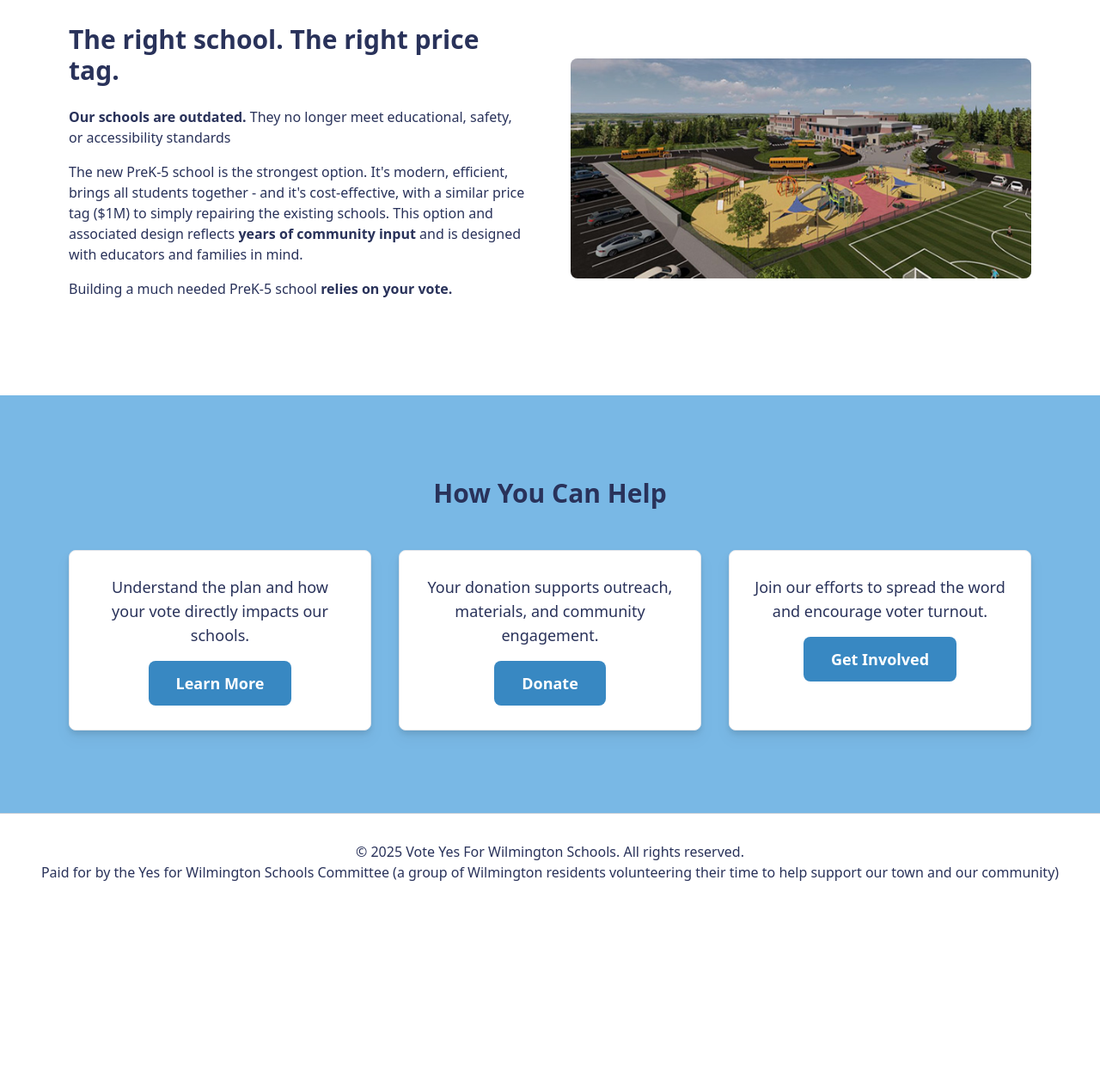
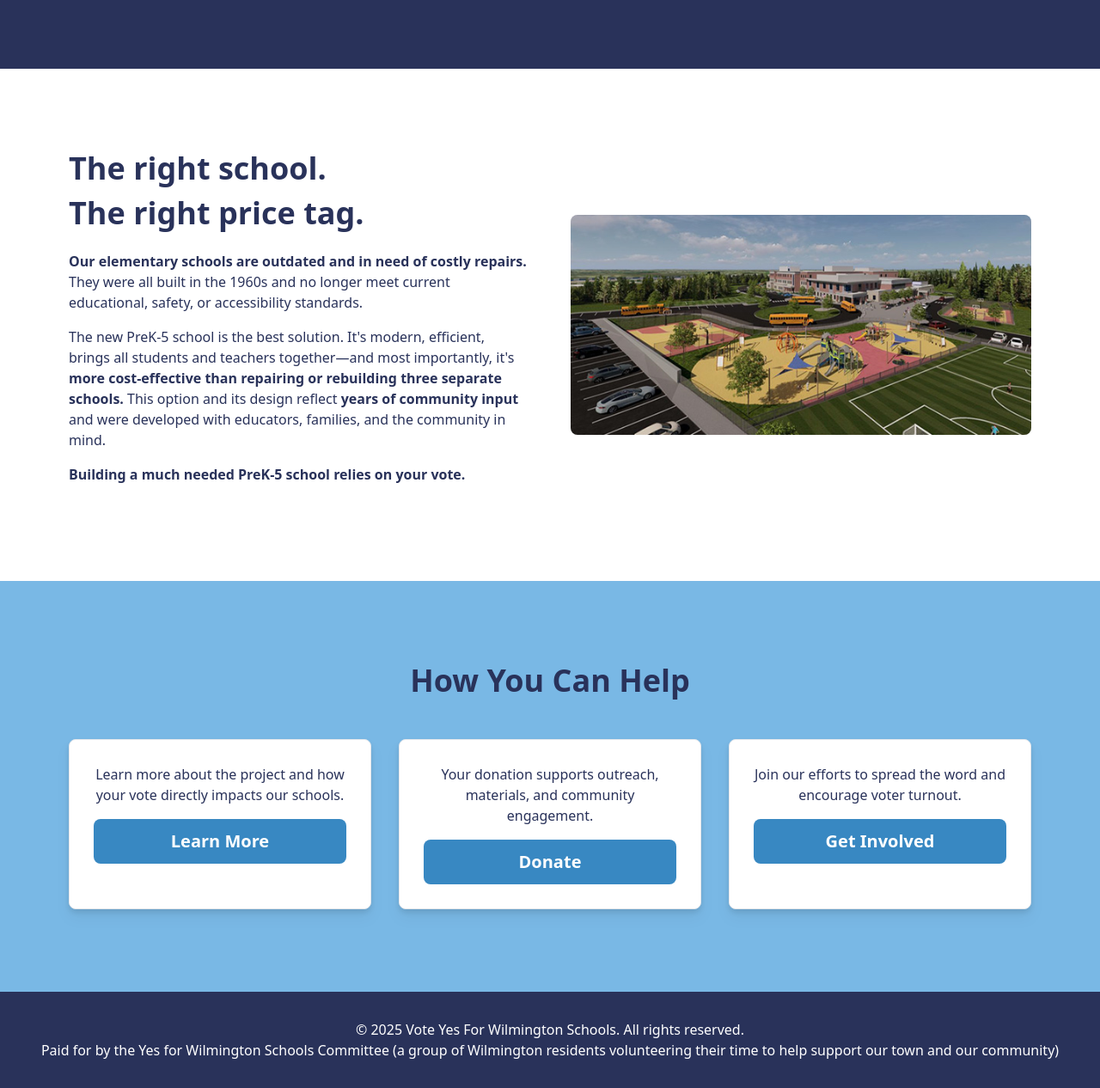
Before and after one commit to griffinm/yfws, a website built with Vite: page index.html in a window 1280 px wide. Shown: the part 740-2006 px from the top of the page at 86% size. Before the commit the page ends 1799 px from the top, so only its background shows below. Built offline with nearby package versions, Linux system fonts and the light colour scheme.

Commit message:
feedback

```diff
--- a/index.html
+++ b/index.html
@@ -7,18 +7,16 @@
   <link rel="stylesheet" href="./src/style.css">
 </head>
 <body class="min-h-screen text-black">
-  <div id="app" class="flex flex-col min-h-screen">
+  <div id="app" class="flex flex-col min-h-screen home-page">
 
     <!-- Header -->
-    <header class="bg-white shadow-sm border-b text-primary-400 fixed top-0 left-0 right-0 z-50">
+    <header class="top-nav">
       <div class="max-w-7xl px-4 sm:px-6 lg:px-8 mx-auto">
         <div class="flex justify-between items-center py-6">
           <div class="flex items-center">
-            <!-- Example of using an image directly in HTML -->
-            <img alt="Yes For Wilmington Schools Logo" class="w-8 h-8 mr-3 logo-image">
             <h1 class="text-lg md:text-2xl font-bold text-primary-400">Vote Yes for Wilmington Schools</h1>
           </div>
-          <nav class="hidden md:flex">
+          <nav class="hidden md:flex" aria-label="Main Navigation" role="navigation">
             <a href="#home" class="nav-link">Home</a>
             <a href="#about" class="nav-link">About</a>
             <a href="#support" class="nav-link">Support Us</a>
@@ -30,23 +28,25 @@
     <!-- Main Content -->
     <main class="flex flex-col items-center flex-1">
       <!-- Hero Section -->
-      <section id="home" class="home-section text-center text-white h-screen sm:h-[calc(100vh-80px-200px)] min-h-min w-full flex flex-col md:flex-row justify-around items-center bg-primary-400">
-        <div class="grid grid-cols-1 md:grid-cols-2 gap-12 items-center max-w-7xl md:p-12">
+      <section id="home" class="home-section hero-section home-section-dark-blue">
+        <div class="section-content grid grid-cols-1 md:grid-cols-2 md:gap-12 items-center">
           <div class="flex justify-center">
             <img
               src="./src/images/yes-logo.png"
               alt="Yes For Wilmington Schools Logo"
-              class="logo-image w-[250px] h-[250px] md:w-[400px] md:h-[400px] object-cover rounded-lg pt-12"
+              class="logo-image"
             />
           </div>
           <div class="flex flex-col gap-4">
-            <h2 class="text-4xl font-bold mb-4">
-              Please vote YES on September 13th and 16th.
-            </h2>
-            <p class="text-xl mb-8 max-w-3xl mx-auto">
-              A 2/3 vote is required at the in-person meeting on September 13th. We need <strong><u>all</u></strong> parents, guardians, caregivers, and supporters to attend and help secure a brighter future for Wilmington students.
+            <h2>Please vote YES on September 13th and 16th.</h2>
+            <p class="text-xl mb-8 max-w-3xl mx-auto" id="hero-text">
+              For this school to pass, we need your vote in both the in-person <strong>Special Town Meeting on Sept 13th</strong> and the
+              <strong>ballot vote on Sept 16th</strong>. A 2/3 majority vote is required at the Special Town Meeting—we need you there!
+              <br>
+              <br>
+              <strong>Let's give our children, teachers, and our community the school our town deserves.</strong>
             </p>
-            <a href="#about" class="button">
+            <a href="#about" class="button" aria-describedby="hero-text">
               Learn More
             </a>
           </div>
@@ -55,22 +55,25 @@
 
       <!-- About Section -->
       <section id="about" class="home-section home-section-white">
-        <div class="grid md:grid-cols-2 gap-12 items-center max-w-7xl md:p-12">
+        <div class="section-content grid md:grid-cols-2 gap-12">
           <div>
-            <h2 class="text-3xl font-bold mb-6">The right school. The right price tag.</h2>
+            <h2 class="text-3xl font-bold mb-3">
+              The right school.
             </h2>
-            <p class=" mb-4">
-              <strong>Our schools are outdated.</strong> They no longer meet educational, safety, or accessibility standards
+            <h2 class="text-3xl font-bold mb-6">
+              The right price tag.
+            </h2>
+            <p class="mb-4">
+              <strong>Our elementary schools are outdated and in need of costly repairs.</strong> They were all built in the 1960s and no longer meet
+              current educational, safety, or accessibility standards.
             </p>
             <p class="mb-4">
-              The new PreK&hyphen;5 school is the strongest option. It&apos;s modern, efficient, brings all students
-              together &hyphen; and it&apos;s cost-effective, with a similar price tag ($1M) to simply repairing the
-              existing schools. This option and associated design reflects <b>years of community input</b> and is
-              designed with educators and families in mind.
-
+              The new PreK-5 school is the best solution. It&apos;s modern, efficient, brings all students and teachers together—and most importantly,
+              it&apos;s <b>more cost-effective than repairing or rebuilding three separate schools.</b> This option and its design reflect <b>years of community
+              input</b> and were developed with educators, families, and the community in mind.
             </p>
             <p class="mb-4">
-              Building a much needed PreK&hyphen;5 school <b>relies on your vote.</b>
+              <strong>Building a much needed PreK-5 school relies on your vote.</strong>
             </p>
           </div>
           <div class="bg-gray-200 rounded-lg h-64 flex items-center justify-center">
@@ -84,15 +87,17 @@
 
       <!-- Support Section -->
       <section id="support" class="home-section home-section-light-blue">
-        <div class="flex flex-col gap-12 items-center max-w-7xl md:p-12">
-          <h2 class="text-3xl font-bold text-center text-primary-400">How You Can Help</h2>
+        <div class="section-content flex flex-col gap-12">
+          <h2>How You Can Help</h2>
           <div class="grid md:grid-cols-3 gap-8">
 
             <!-- Learn More -->
             <div class="hero-card">
-              Understand the plan and how your vote directly impacts our schools.
+              <p id="learn-more-btn">
+                Learn more about the project and how your vote directly impacts our schools.
+              </p>
               <div class="flex justify-center mt-4">
-                <a target="_blank" href="https://docs.google.com/document/d/1sgLuVfBuVMdRGaCGY9GweCNrJYOv6Kw1fRsvB5ihFAQ/edit?tab=t.0" class="button">
+                <a target="_blank" href="https://docs.google.com/document/d/1sgLuVfBuVMdRGaCGY9GweCNrJYOv6Kw1fRsvB5ihFAQ/edit?tab=t.0" class="button" aria-describedby="learn-more-btn">
                   Learn More
                 </a>
               </div>
@@ -100,9 +105,11 @@
 
             <!-- Donate -->
             <div class="hero-card">
-              Your donation supports outreach, materials, and community engagement.
+              <p id="donate-btn">
+                Your donation supports outreach, materials, and community engagement.
+              </p>
               <div class="flex justify-center mt-4">
-                <a target="_blank" href="https://donorbox.org/yes-for-wilmington-schools" class="button">
+                <a target="_blank" href="https://donorbox.org/yes-for-wilmington-schools" class="button" aria-describedby="donate-btn">
                   Donate
                 </a>
               </div>
@@ -110,11 +117,11 @@
 
             <!-- Get Involved -->
             <div class="hero-card">
-              <div class="flex flex-row gap-4 items-center flex-1">
+              <p id="get-involved-btn">
                 Join our efforts to spread the word and encourage voter turnout.
-              </div>
+              </p>
               <div class="flex justify-center mt-4">
-                <a target="_blank" href="https://docs.google.com/forms/d/e/1FAIpQLSdd_BH1bbJ5qh_TwjVj-UQGDApg8wodyM3kfkCBQf4gvfqs5g/viewform" class="button">
+                <a target="_blank" href="https://docs.google.com/forms/d/e/1FAIpQLSdd_BH1bbJ5qh_TwjVj-UQGDApg8wodyM3kfkCBQf4gvfqs5g/viewform" class="button" aria-describedby="get-involved-btn">
                   Get Involved
                 </a>
               </div>
@@ -128,7 +135,7 @@
     </main>
 
     <!-- Footer -->
-    <footer class="bg-white text-primary-400 py-8 border-t border-gray-300">
+    <footer class="text-white py-8 bg-primary-400" aria-label="Footer" role="contentinfo">
       <div class="max-w-7xl mx-auto px-4 sm:px-6 lg:px-8 text-center">
         <p>&copy; 2025 Vote Yes For Wilmington Schools. All rights reserved.</p>
         <p>Paid for by the Yes for Wilmington Schools Committee (a group of Wilmington residents volunteering their time to help support our town and our community)</p>
--- a/src/style.css
+++ b/src/style.css
@@ -18,18 +18,59 @@ html {
   scroll-behavior: smooth;
 }
 
-section.home-section {
-  padding: 3rem 2rem;
-  @apply w-full flex flex-col items-center;
+.top-nav {
+  @apply bg-primary-100 shadow-sm text-primary-400 fixed top-0 left-0 right-0 z-50 shadow-lg;
 
-  &.home-section-white {
-    @apply bg-white text-primary-400;
-  }
-
-  &.home-section-light-blue {
-    @apply bg-primary-100 text-primary-400;
+  nav {
+    a.nav-link {
+      @apply hover:text-white px-3 py-2 rounded-md font-medium w-full transition-all duration-200 w-fit text-lg;
+    }
   }
 }
+
+.home-page {
+  @apply flex flex-col min-h-screen;
+
+  .home-section {
+    padding: 3rem 2rem;
+    @apply w-full flex flex-col items-center w-full;
+
+
+    .section-content {
+      @apply max-w-7xl md:p-12 items-center;
+    }
+
+    h2 {
+      @apply text-4xl font-bold text-primary-400;
+    }
+
+    &.home-section-light-blue {
+      @apply bg-primary-100 text-primary-400;
+    }
+
+    &.home-section-white {
+      @apply bg-white text-primary-400;
+    }
+
+    &.home-section-dark-blue {
+      @apply bg-primary-400 text-white;
+
+      h2 {
+        @apply text-white;
+      }
+    }
+  }
+}
+
+section.hero-section {
+
+  @apply text-center text-white h-[calc(100vh-300px)] sm:h-[calc(100vh-280px)] min-h-min w-full flex flex-col md:flex-row justify-around items-center;
+
+  .logo-image {
+    @apply max-w-full h-auto sm:w-[300px] h-auto md:w-[400px] lg:w-[500px] object-cover md:pt-12;
+  }
+}
+
 
 /* Custom animations */
 @keyframes fadeIn {
@@ -84,16 +125,11 @@ table {
 }
 
 a {
-  font-weight: 500;
-  transition: color 0.3s ease;
+  @apply font-medium transition-all text-xl duration-200;
 
   &:hover {
-    color: rgb(41, 50, 90);
+    @apply text-primary-400;
   }
-}
-
-nav a.nav-link {
-  @apply text-gray-500 hover:text-primary-400 px-3 py-2 rounded-md  font-medium w-full transition-all duration-200 w-fit;
 }
 
 .button {
@@ -124,7 +160,11 @@ ol, ul {
 
 .hero-card {
   background-color: rgba(255, 255, 255, 1);
-  @apply drop-shadow-lg border border-gray-200 p-7 rounded-lg transition-all duration-200 items-center text-center text-lg;
+  @apply drop-shadow-lg border border-gray-200 p-7 rounded-lg transition-all duration-200 items-center text-center;
+
+  a {
+    @apply w-full;
+  }
 
   &:hover {
     @apply drop-shadow-xl;
```
